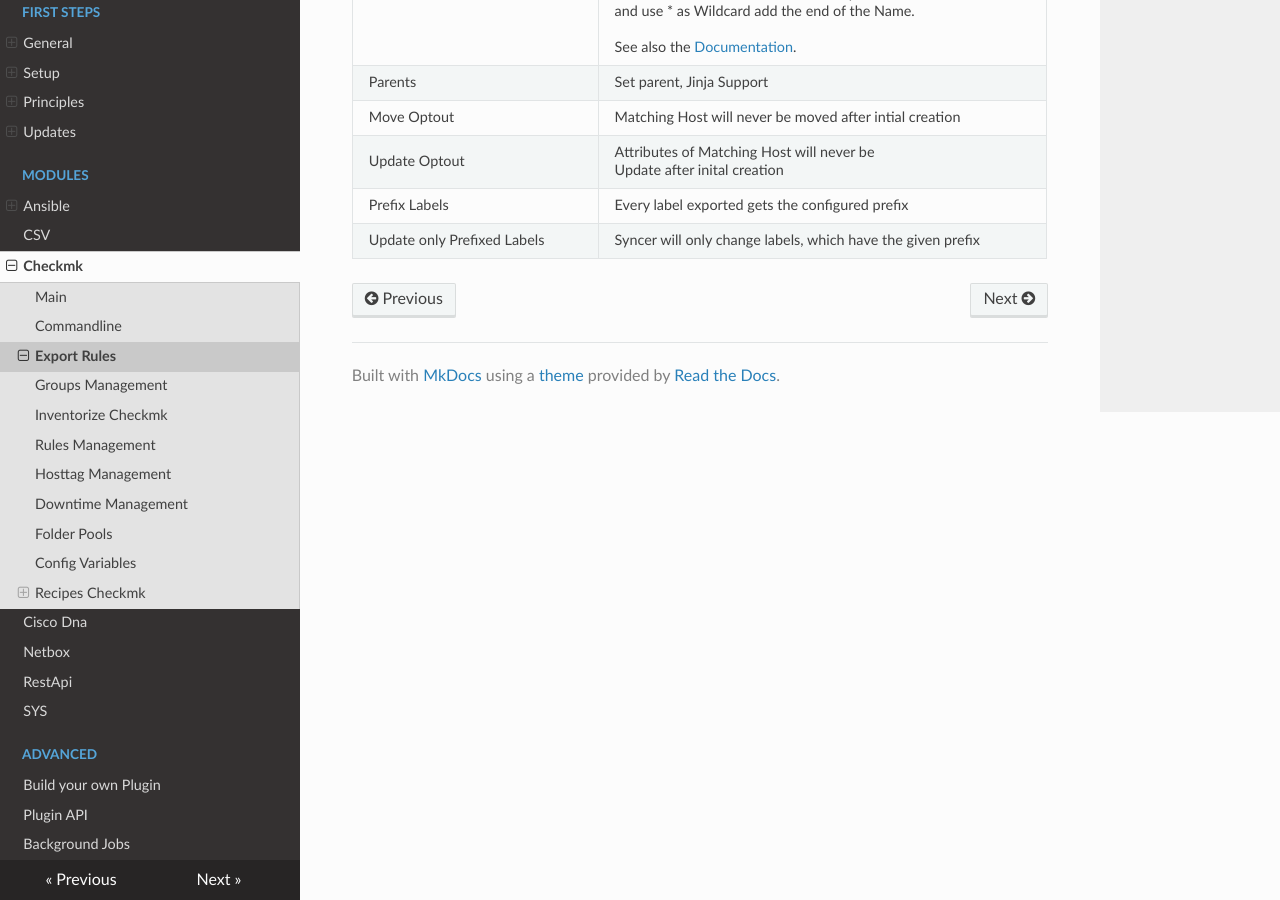
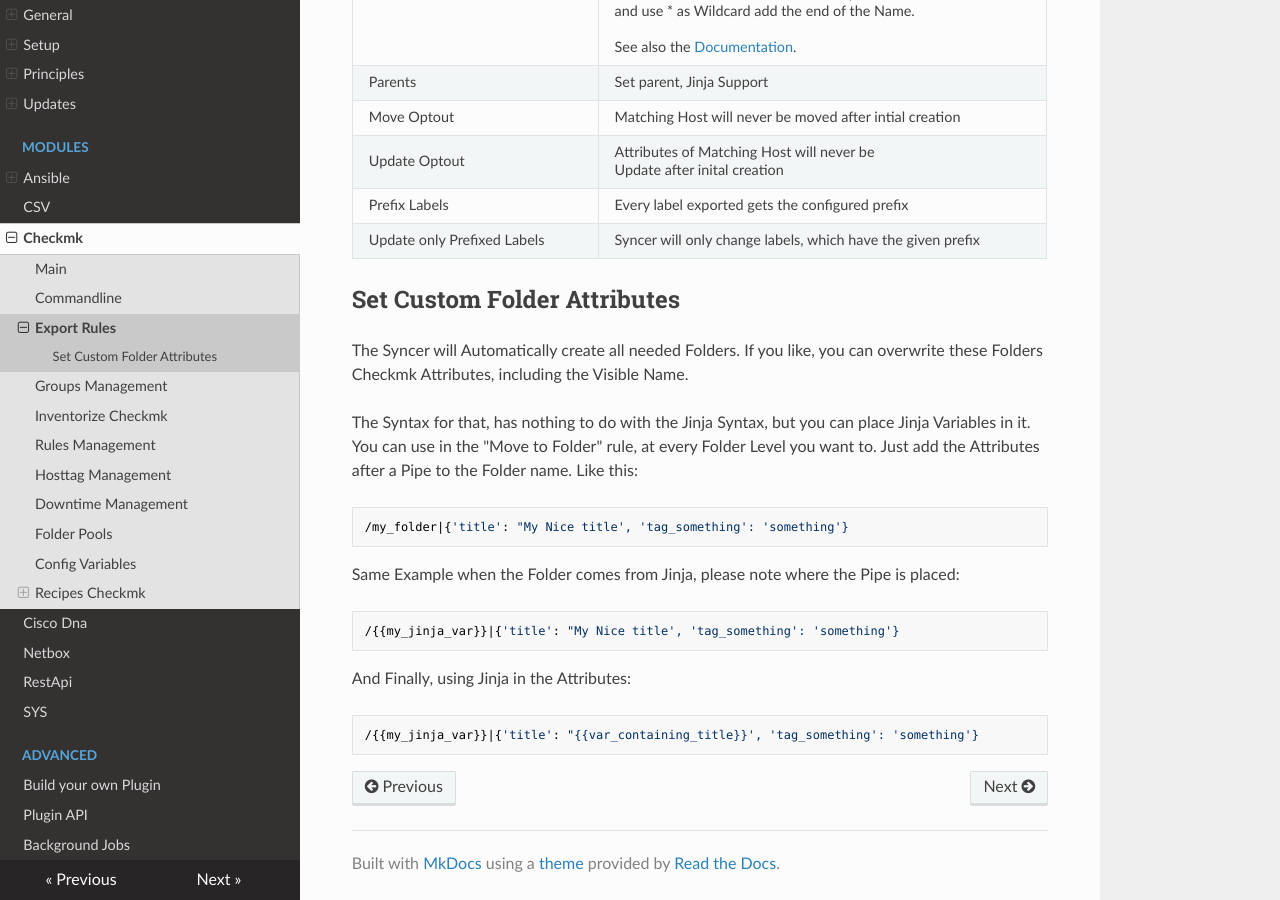
Before and after one commit to kuhn-ruess/cmdbsyncer-docs, an MkDocs documentation site: the page built from docs/checkmk/export_rules.md, in a window 1280 px wide and 900 px high, scrolled down 1024 px. Built offline with MkDocs 1.6.1, drawn with Linux system fonts in a browser that asks for light colours; nearby versions of some CDN libraries; some of the changed text lies outside the part shown.

Commit message:
Updated docu

````diff
--- a/docs/checkmk/export_rules.md
+++ b/docs/checkmk/export_rules.md
@@ -20,3 +20,26 @@ Here you find their options explained:
  | Update Optout | Attributes of Matching Host will never be <br> Update after inital creation |
  | Prefix Labels | Every label exported gets the configured prefix |
  | Update only Prefixed Labels | Syncer will only change labels, which have the given prefix |
+
+
+## Set Custom Folder Attributes
+The Syncer will Automatically create all needed Folders. If you like, you can overwrite these Folders Checkmk Attributes, including the Visible Name.
+
+The Syntax for that, has nothing to do with the Jinja Syntax, but you can place Jinja Variables in it.
+You can use in the "Move to Folder" rule, at every Folder Level you want to. Just add the Attributes after a Pipe to the Folder name. Like this:
+
+```
+/my_folder|{'title': "My Nice title', 'tag_something': 'something'}
+```
+
+Same Example when the Folder comes from Jinja, please note where the Pipe is placed:
+
+```
+/{{my_jinja_var}}|{'title': "My Nice title', 'tag_something': 'something'}
+```
+
+And Finally, using Jinja in the Attributes:
+
+```
+/{{my_jinja_var}}|{'title': "{{var_containing_title}}', 'tag_something': 'something'}
+```
````
Also changed, not shown: other parts of docs/checkmk/export_rules.md (+1 -1 lines).
